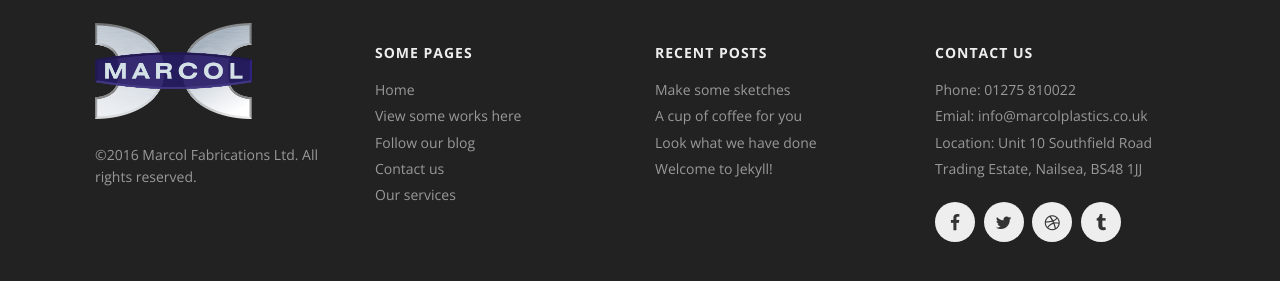
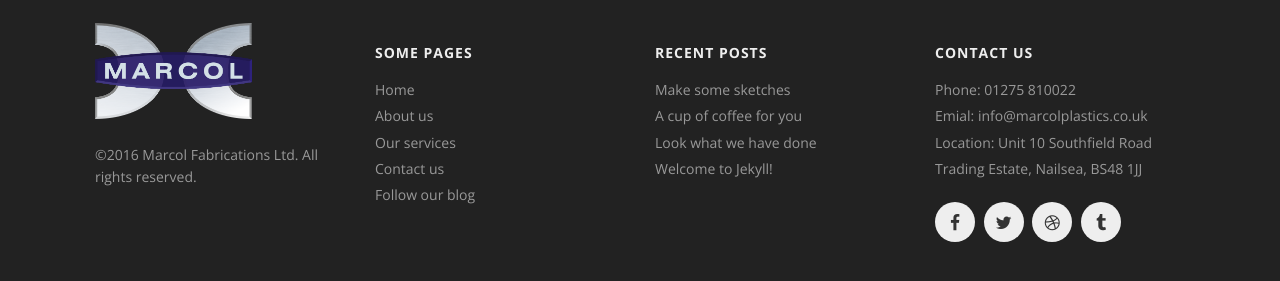
Before and after one commit to marcolplastics/marcolplastics.github.io, a Jekyll site: the page built from index.html, in a window 1280 px wide and 900 px high, scrolled down 5244 px. Shown: the part 590-871 px from the top of the window. Built offline with Jekyll 4.4.1, drawn with Linux system fonts in a browser that asks for light colours.

Commit message:
Reordered the footer links

```diff
--- a/_includes/footer.html
+++ b/_includes/footer.html
@@ -17,10 +17,10 @@
         <h4>Some pages</h4>
         <ul>
           <li><a href="index.html">Home</a></li>
-          <li><a href="portfolio.html">View some works here</a></li>
+          <li><a href="about.html">About us</a></li>
+          <li><a href="services.html">Our services</a></li>
+          <li><a href="contact.html">Contact us</a></li>
           <li><a href="blog.html">Follow our blog</a></li>
-          <li><a href="contact.html">Contact us</a></li>
-          <li><a href="services.html">Our services</a></li>
         </ul>
       </div>
       <div class='spacing'></div>
```
